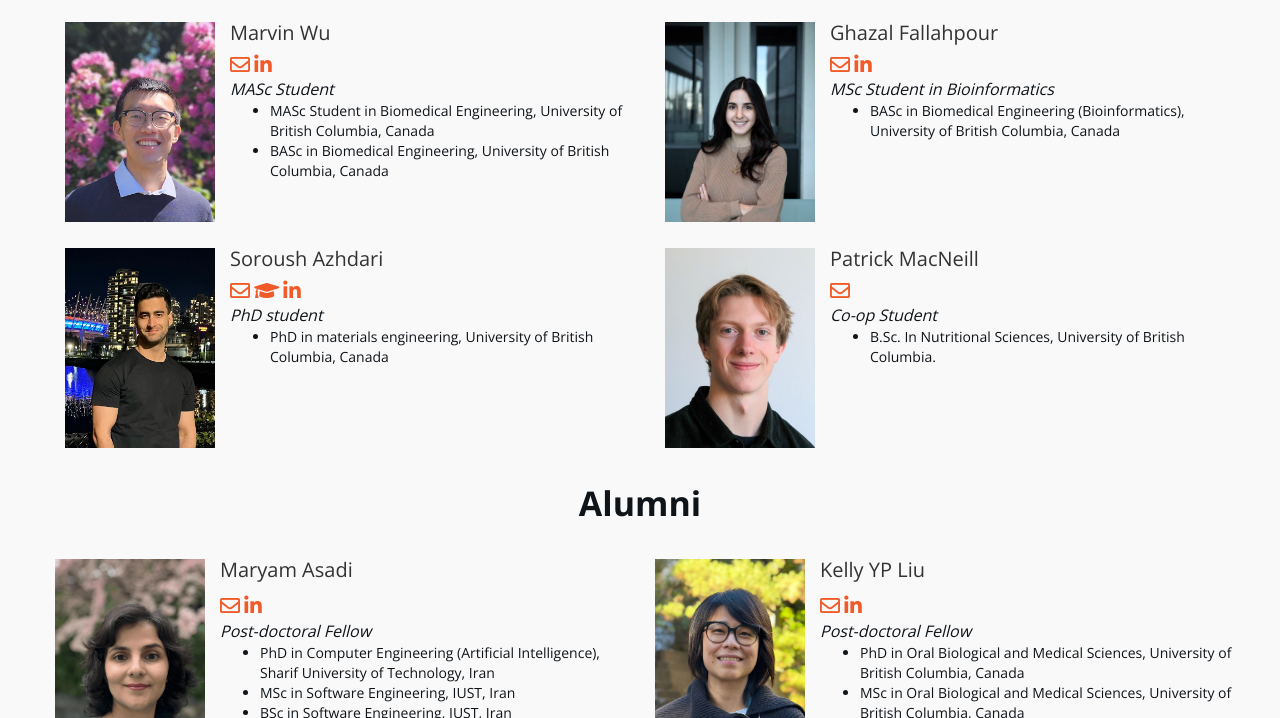
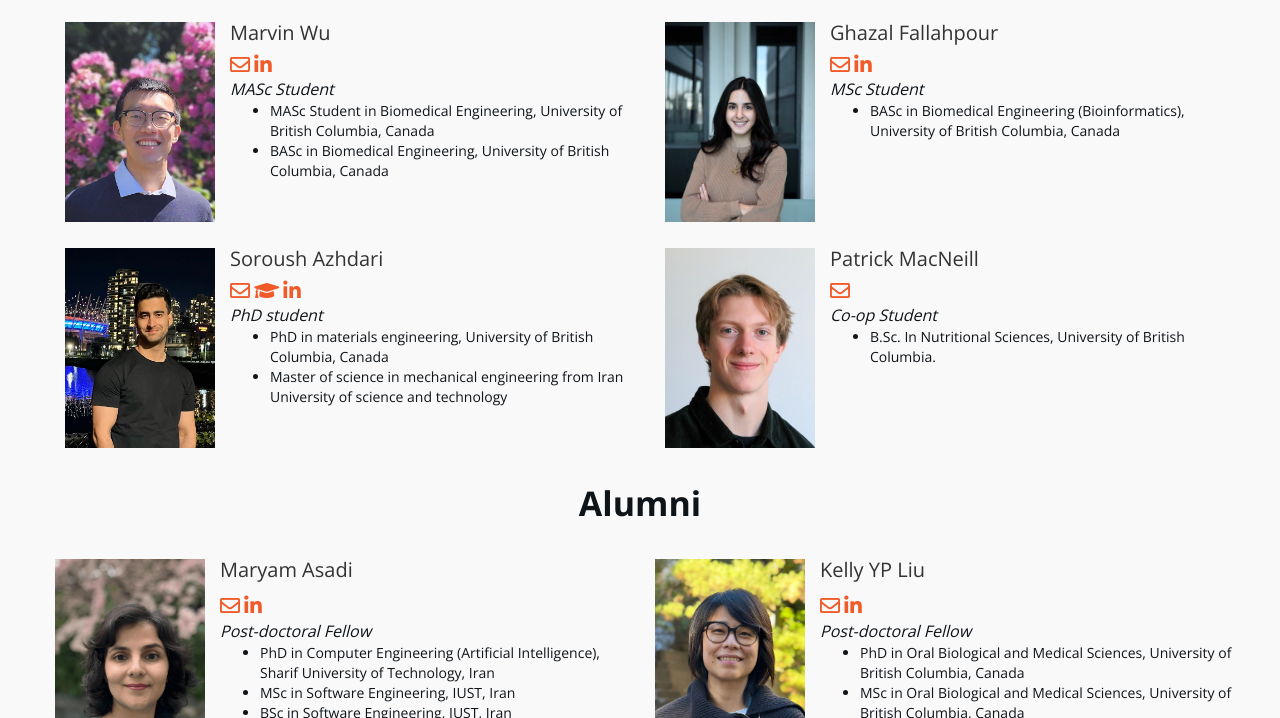
Before and after one commit to AIMLab-UBC/AIMLab-UBC.github.io, a Jekyll site: the page built from _pages/team.md, in a window 1280 px wide and 900 px high, scrolled down 2310 px, cut to the strip 182-900 px from the top of the window. Built offline with Jekyll 4.4.1, drawn with Linux system fonts in a browser that asks for light colours; nearby versions of some CDN libraries.

Commit message:
Update team_members.yml

```diff
--- a/_data/team_members.yml
+++ b/_data/team_members.yml
@@ -323,7 +323,7 @@
 
 - name: Ghazal Fallahpour
   photo: ghazal.jpeg
-  info: MSc Student in Bioinformatics
+  info: MSc Student
   email: mailto:ghazalfa@icloud.com
   website: 0
   github: 0
@@ -343,7 +343,7 @@
   twitter: 0
   linkedin: https://www.linkedin.com/in/soroush-azhdari-ph-d-78648121b?utm_source=share_via&utm_content=profile&utm_medium=member_ios
   google_scholar: https://scholar.google.com/citations?user=o5bWDc8AAAAJ&hl=en
-  number_educ: 1
+  number_educ: 2
   education1: PhD in materials engineering, University of British Columbia, Canada
   education2: Master of science in mechanical engineering from Iran University of science and technology
   alumni: 0
```
